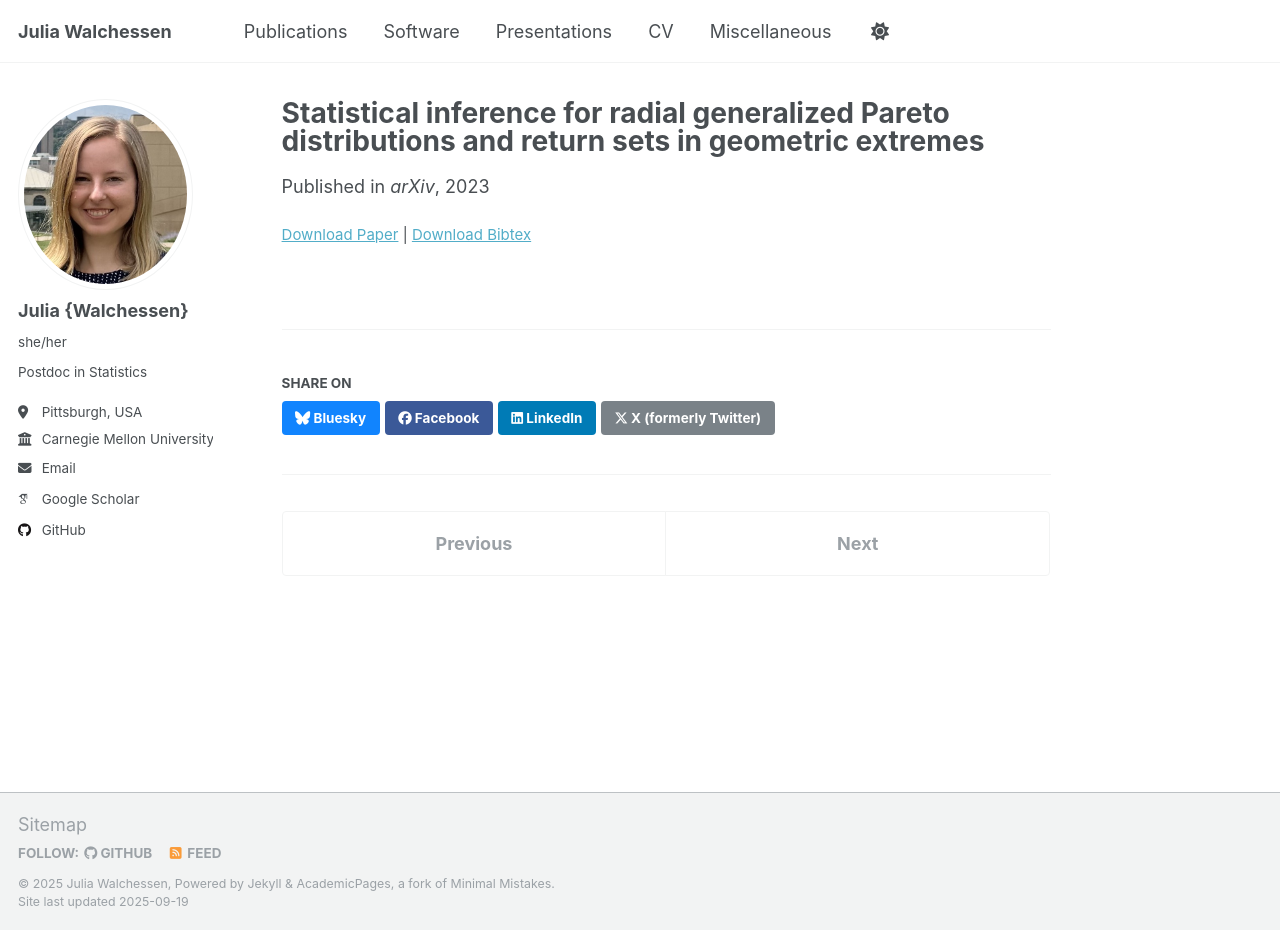
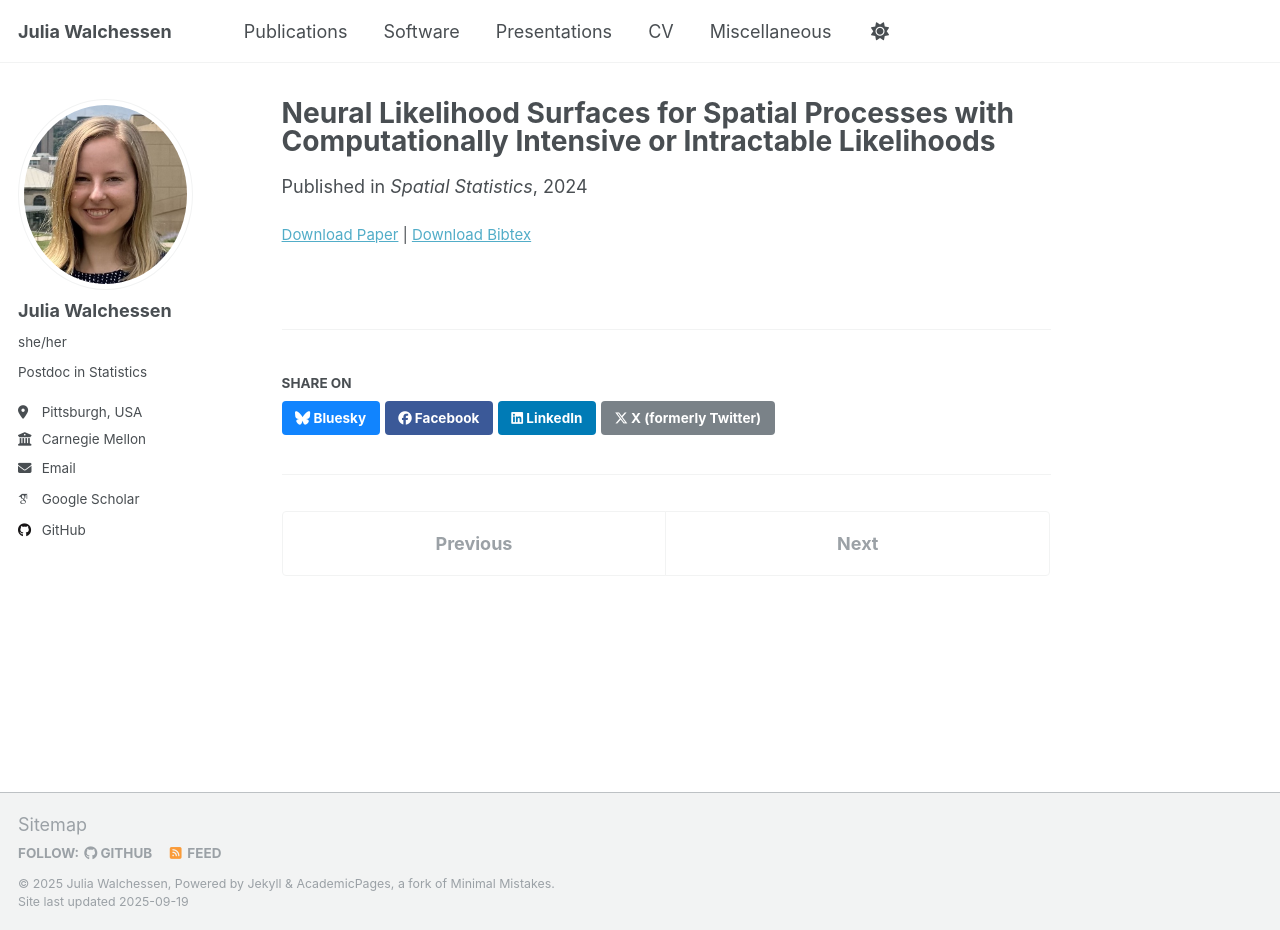
Before and after one commit to jmwalchessen/jmwalchessen.github.io, a Jekyll site: the page built from _publications/nl.md, in a window 1280 px wide and 930 px high. Built offline with Jekyll 4.4.1, drawn with Linux system fonts in a browser that asks for light colours; some web fonts are replaced.

```diff
--- a/_config.yml
+++ b/_config.yml
@@ -23,11 +23,11 @@ repository               : "jmwalchessen.github.io"
 author:
   # Biographic information
   avatar           : "profile.png"
-  name             : "Julia {Walchessen}"
+  name             : "Julia Walchessen"
   pronouns         : "she/her"
   bio              : "Postdoc in Statistics"
   location         : "Pittsburgh, USA"
-  employer         : "Carnegie Mellon University"
+  employer         : "Carnegie Mellon"
   uri              : # URL
   email            : "jwalches@andrew.cmu.edu"
 
--- a/_publications/RadialGP.md
+++ b/_publications/nl.md
@@ -1,14 +1,14 @@
 ---
-title: "Statistical inference for radial generalized Pareto distributions and return sets in geometric extremes"
+title: "Neural Likelihood Surfaces for Spatial Processes with Computationally Intensive or Intractable Likelihoods"
 collection: publications
-category: preprints
-permalink: /publication/Papastathopoulos2023
+category: Journal Articles
+permalink: /publication/nl
 # excerpt: 'This paper is about the number 1. The number 2 is left for future work.'
-date: 2023-10-01
-venue: 'arXiv'
+date: 2024-10-01
+venue: 'Spatial Statistics'
 # slidesurl: 'http://academicpages.github.io/files/slides1.pdf'
-paperurl: 'https://arxiv.org/pdf/2310.06130'
-bibtexurl: 'http://lambertdem.github.io/files/radialGP.bib'
-# citation: 'Ioannis Papastathopoulos, Lambert De Monte, Ryan Campbell, Haavard Rue'
+paperurl: 'https://www.sciencedirect.com/science/article/pii/S2211675324000393'
+bibtexurl: 'http://jmwalchessen.github.io/files/nl.bib'
+# citation: 'Jordan Richards, Lambert De Monte'
 ---
 <!-- The contents above will be part of a list of publications, if the user clicks the link for the publication than the contents of section will be rendered as a full page, allowing you to provide more information about the paper for the reader. When publications are displayed as a single page, the contents of the above "citation" field will automatically be included below this section in a smaller font. -->
```
Also changed, not shown: _pages/presentations.md (+1 -1 lines), _publications/MScThesis.md (deleted, +0 -14 lines), _publications/Risk.md (deleted, +0 -14 lines), _publications/ncs.md (+1 -1 lines), _publications/thesis.md (renamed from _publications/Rondurie.md, +7 -7 lines), files/generativeGE.bib (deleted, +0 -9 lines), files/ncs.bib (added, +9 -0 lines), files/nl.bib (added, +11 -0 lines), files/radialGP.bib (deleted, +0 -9 lines).
